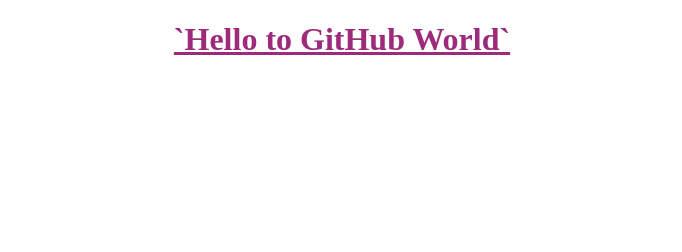
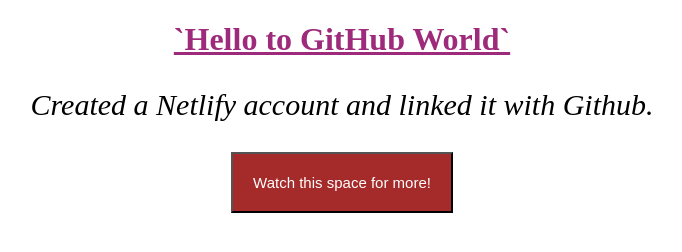
Before and after one commit to anusha5587/GitHub-Testing, a plain HTML site: page index.html in a window 1280 px wide. Shown: the whole page, without its empty margins (298-980 px from the left). Drawn offline with Linux system fonts and the light colour scheme.

Commit message:
Added a paragraph and button to the HTML and some CSS

```diff
--- a/index.html
+++ b/index.html
@@ -8,5 +8,7 @@
   </head>
   <body>
     <h1>`Hello to GitHub World`</h1>
+    <p>Created a Netlify account and linked it with Github.</p>
+    <button>Watch this space for more!</button>
   </body>
 </html>
--- a/style.css
+++ b/style.css
@@ -3,3 +3,19 @@
   text-decoration: underline;
   color: rgb(158, 42, 123);
 }
+p {
+  text-align: center;
+  font-style: italic;
+  font-size: 30px;
+}
+button {
+  background-color: brown;
+  color: white;
+  font-style: bold;
+  font-size: 15px;
+  font: center;
+  padding: 20px 20px 20px 20px;
+  margin: auto;
+  text-align: center;
+  display: block;
+}
```
